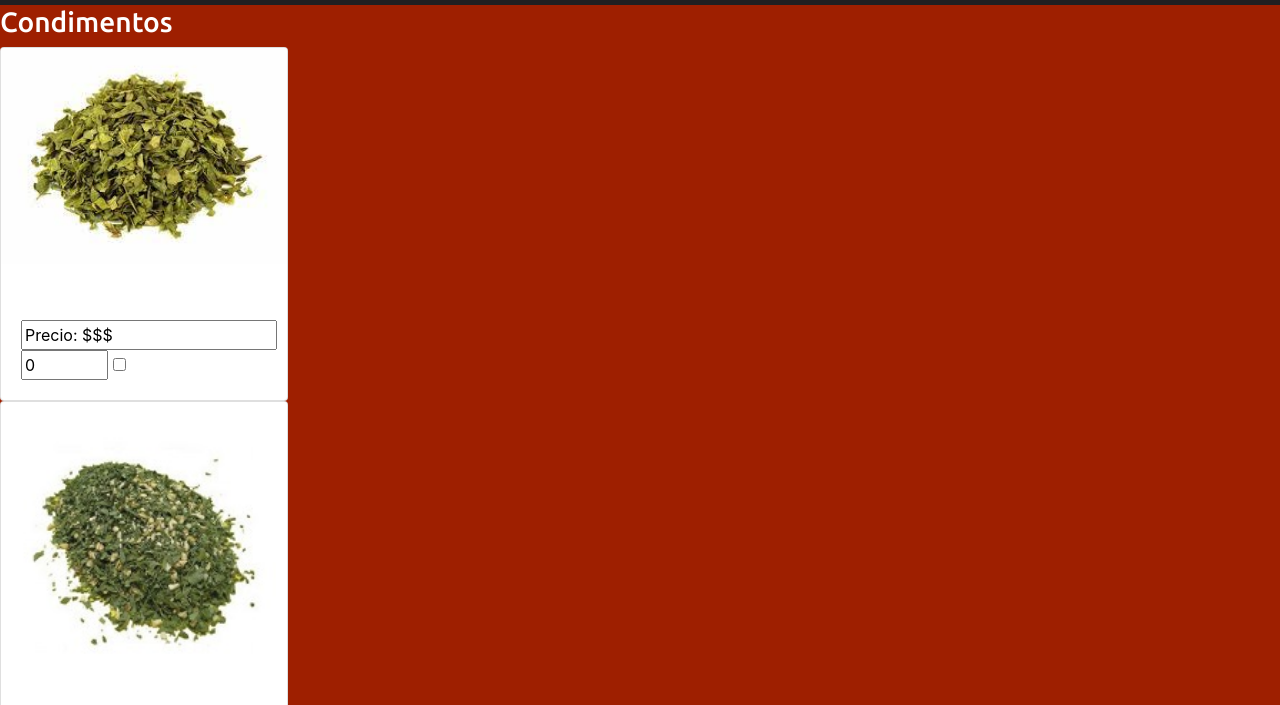
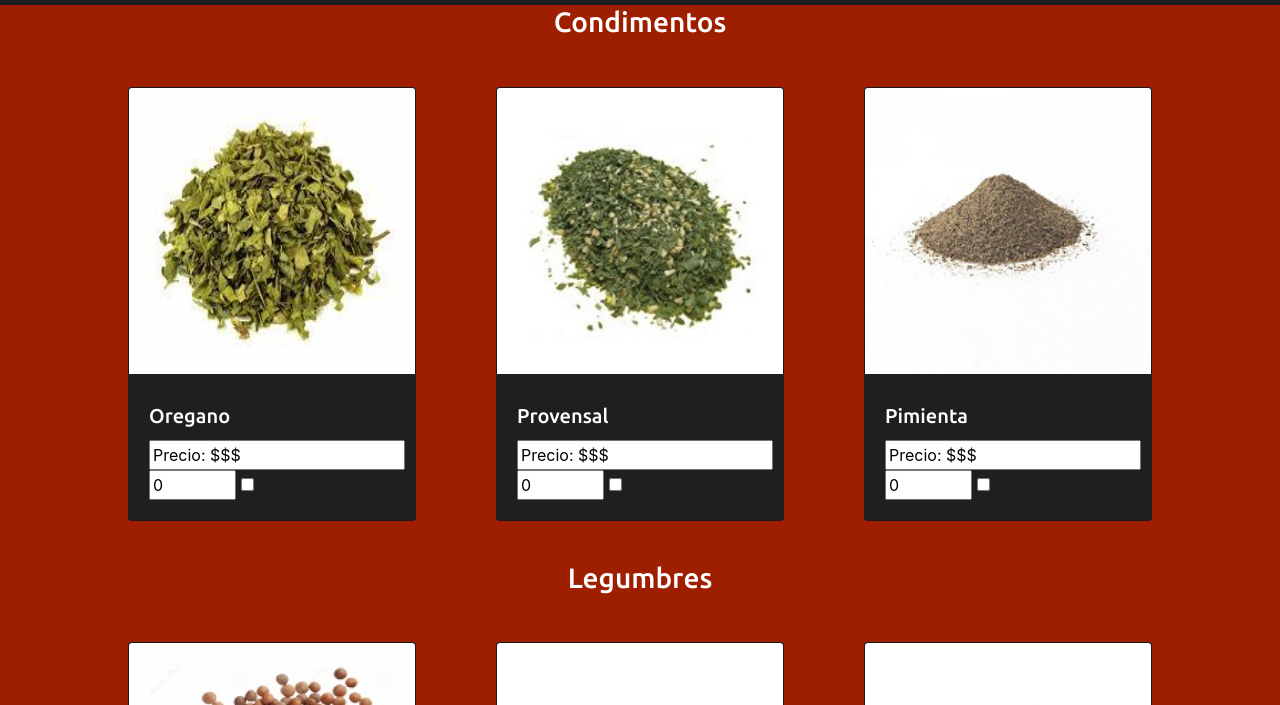
Before and after one commit to JoelQuinones/Axalan__quinones, a website: page HTML/productos.html in a window 1280 px wide. Shown: the part 69-774 px from the top of the page. Drawn offline with nearby package versions, Linux system fonts and the light colour scheme.

Commit message:
Axalan con sass en productos

```diff
--- a/HTML/productos.html
+++ b/HTML/productos.html
@@ -56,6 +56,8 @@
 		Seccion de los condimentos
 	-->
 				<h3 id="condimentos">Condimentos</h3>
+				<div class="condimentos1">
+
 					<div class="card productos__condimentos" style="width: 18rem;">
 					  <img src="../IMG/productos/oregano.jpg" class="card-img-top" alt="oregano">
 					  <div class="card-body condimentos__oregano condimentos">
@@ -83,10 +85,13 @@
 						<input type="checkbox" name="">
 					  </div>
 					</div>
+				</div>
+
 	<!--
 		Seccion de las legumbres
 	-->
 				<h3 id="legumbres">Legumbres</h3>
+				<div class="legumbres1">
 					<div class="card productos__legumbres" style="width: 18rem;">
 					  <img src="../IMG/productos/lentejas.jpg" class="card-img-top" alt="Lentejas">
 					  <div class="card-body condimentos__lentejas legumbres">
@@ -114,10 +119,14 @@
 						<input type="checkbox" name="">
 					  </div>
 					</div>
+				</div>
+
 	<!--
+
 		Seccion de los snacks
 	-->
 				<h3 id="snacks">Snacks</h3>
+				<div class="snacks1">
 					<div class="card productos__snacks" style="width: 18rem;">
 					  <img src="../IMG/productos/chisitos.jpg" class="card-img-top" alt="Chisitos">
 					  <div class="card-body condimentos__chisitos snacks">
@@ -143,6 +152,7 @@
 					    <input type="text" name="precio" readonly value="Precio: $$$">
 						<input type="number" name="numero" class="numero" value="0" min="0" max="10">
 						<input type="checkbox" name="">
+					  </div>
 					</div>
 				</div>
 				<div class="enviar">
@@ -176,7 +186,7 @@
 		</div>
 		<div class="footer__direccion">
 			<h4>Nuestra direccion</h4>
-			<iframe src="https://www.google.com/maps/embed?pb=!1m18!1m12!1m3!1d26315.054251085923!2d-58.59608227201266!3d-34.46783796314432!2m3!1f0!2f0!3f0!3m2!1i1024!2i768!4f13.1!3m3!1m2!1s0x95bca5264e4c49d1%3A0x225695ea7edb62c0!2sNUEVO%20MERCADO%20DE%20SAN%20FERNANDO!5e0!3m2!1ses-419!2sar!4v1626724126602!5m2!1ses-419!2sar" width="600" height="450" style="border:0;" allowfullscreen="" loading="lazy"></iframe>
+			<iframe src="https://www.google.com/maps/embed?pb=!1m18!1m12!1m3!1d26315.054251085923!2d-58.59608227201266!3d-34.46783796314432!2m3!1f0!2f0!3f0!3m2!1i1024!2i768!4f13.1!3m3!1m2!1s0x95bca5264e4c49d1%3A0x225695ea7edb62c0!2sNUEVO%20MERCADO%20DE%20SAN%20FERNANDO!5e0!3m2!1ses-419!2sar!4v1626724126602!5m2!1ses-419!2sar" width="350" height="450" style="border:0;" allowfullscreen="" loading="lazy"></iframe>
 		</div>
 	</footer>
 </body>
--- /dev/null
+++ b/SCSS/productos.scss
@@ -0,0 +1,30 @@
+@import "vars";
+
+.productos{
+	form{
+		display: flex;
+		flex-direction: column;
+		align-items: center;
+		.condimentos{
+			margin-top: 10px;
+		}
+	}
+
+}
+.card{
+	background-color: $fondo_titulos;
+}
+@media screen and (min-width: 992px){
+	.productos{
+		.condimentos1, .legumbres1, .snacks1{
+			display: flex;
+			flex-direction: row;
+			.card{
+				margin: 40px;
+				img{
+					height: 286px;
+				}
+			}
+		}
+	}
+}
--- a/package.json
+++ b/package.json
@@ -5,7 +5,7 @@
   "main": "index.js",
   "scripts": {
     "test": "echo \"Error: no test specified\" && exit 1",
-    "build-css": "node-sass --include-path scss SCSS/index.scss CSS/index.css",
+    "build-css": "node-sass --include-path scss SCSS/ofertas.scss CSS/ofertas.css",
     "watch-css": "nodemon -e scss -x \"npm  run build-css\""
   },
   "repository": {
```
Also changed, not shown: HTML/ofertas.html (+1 -1 lines), CSS/productos.css, SCSS/ofertas.scss (added). Lines whose indentation alone changed are shown as unchanged.
